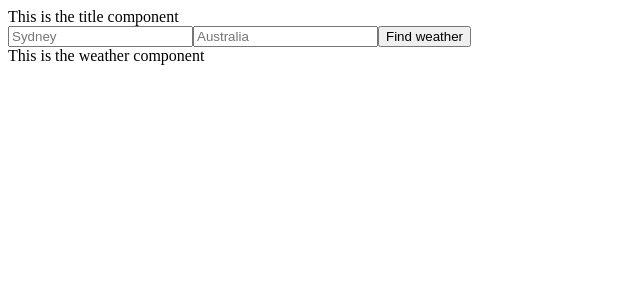
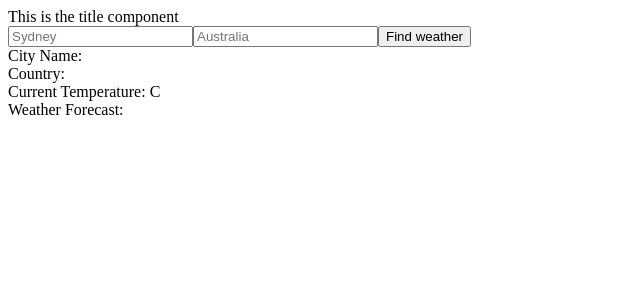
Before and after one commit to GeoFro/WeatherForecast-React-JS, a React (Create React App) app: page / in a window 1280 px wide. Shown: the top 300 px of the page, without its empty margins (0-640 px from the left). Built offline with nearby package versions, Linux system fonts and the light colour scheme; the HTML template or start-up script is replaced by a standard one.

Commit message:
SetState with info from API call and passed to weather component

```diff
--- a/src/App.js
+++ b/src/App.js
@@ -7,6 +7,14 @@ import Weather from './components/Weather';
 const APIKEY = '91525a419dbbd055bbb24eabdb8bac68';
 
 class App extends Component {
+
+  state = {
+    city_name: undefined,
+    city_country: undefined,
+    city_temperature: undefined,
+    city_description: undefined,
+    error: undefined
+  }
 
 
   // Getting data from the OpenWeatherMap api
@@ -21,6 +29,24 @@ class App extends Component {
     const api_call = await fetch(`http://api.openweathermap.org/data/2.5/weather?q=${city},${country}&appid=${APIKEY}&units=metric`);
     const data = await api_call.json();
     console.log(data);
+
+    if (city && country) {
+      this.setState({
+        city_name: data.name,
+        city_country: data.sys.country,
+        city_temperature: data.main.temp,
+        city_description: data.weather[0].description,
+        error: ''
+      });
+    } else {
+      this.setState({
+        city_name: undefined,
+        city_country: undefined,
+        city_temperature: undefined,
+        city_description: undefined,
+        error: 'Please enter a valid city and country'
+      });
+    }
   }
 
   // The Form component is given a prop of getWeather. The value of which is the getWeather function defined in the App component above.
@@ -31,7 +57,13 @@ class App extends Component {
       <div>
         <Title />
         <Form getWeatherData={this.getWeatherData}/>
-        <Weather />
+        <Weather
+        city_name={this.state.city_name}
+        city_country={this.state.city_country}
+        city_temperature={this.state.city_temperature}
+        city_description={this.state.city_description}
+        error={this.state.error}
+        />
       </div>
     );
   }
--- a/src/components/Weather.js
+++ b/src/components/Weather.js
@@ -5,7 +5,10 @@ class Weather extends Component {
   render() {
     return (
       <div>
-        This is the weather component
+        <div>City Name: {this.props.city_name}</div>
+        <div>Country: {this.props.city_country}</div>
+        <div>Current Temperature: {this.props.city_temperature} C</div>
+        <div>Weather Forecast: {this.props.city_description}</div>
       </div>
     );
   }
```
